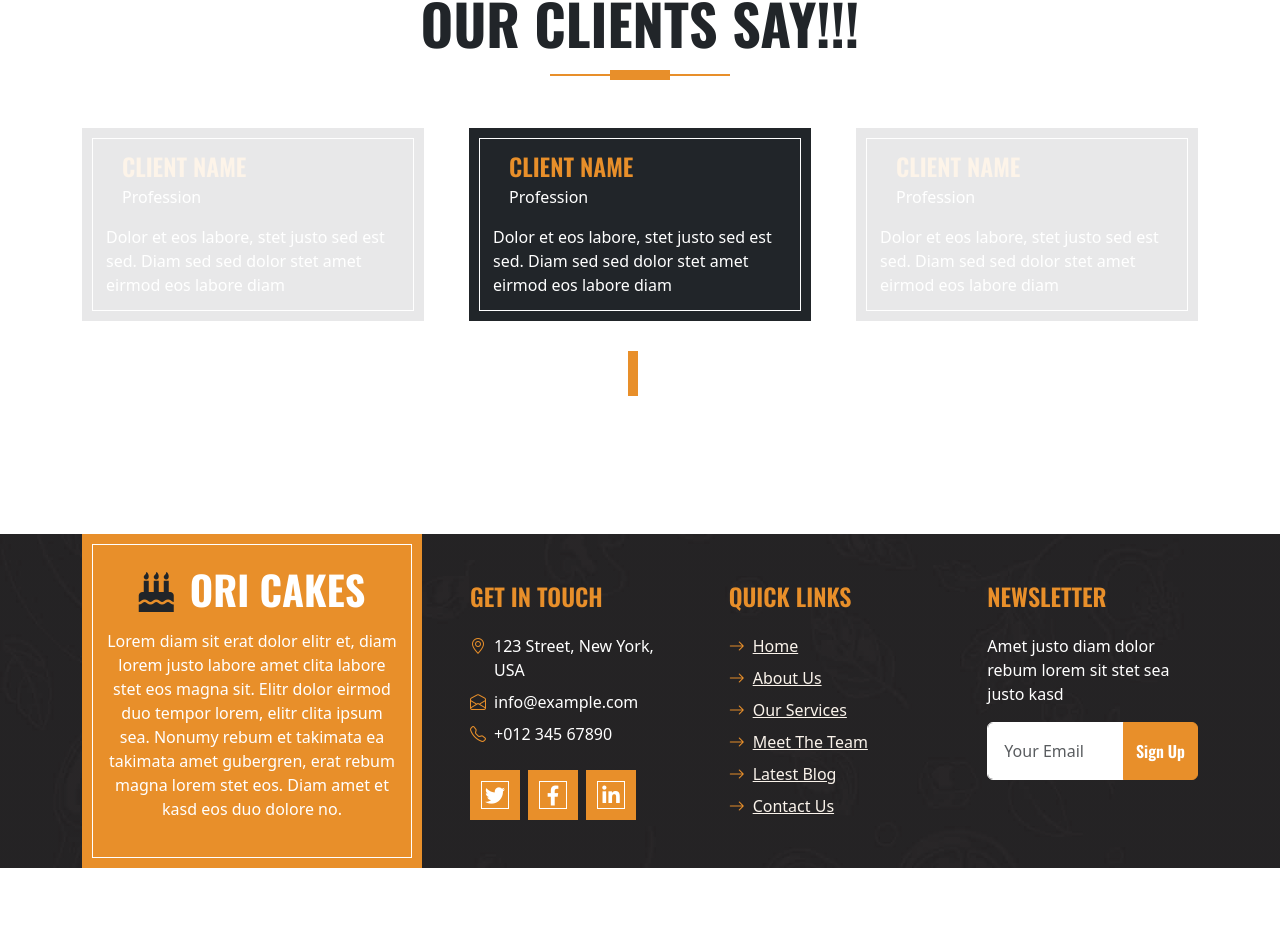
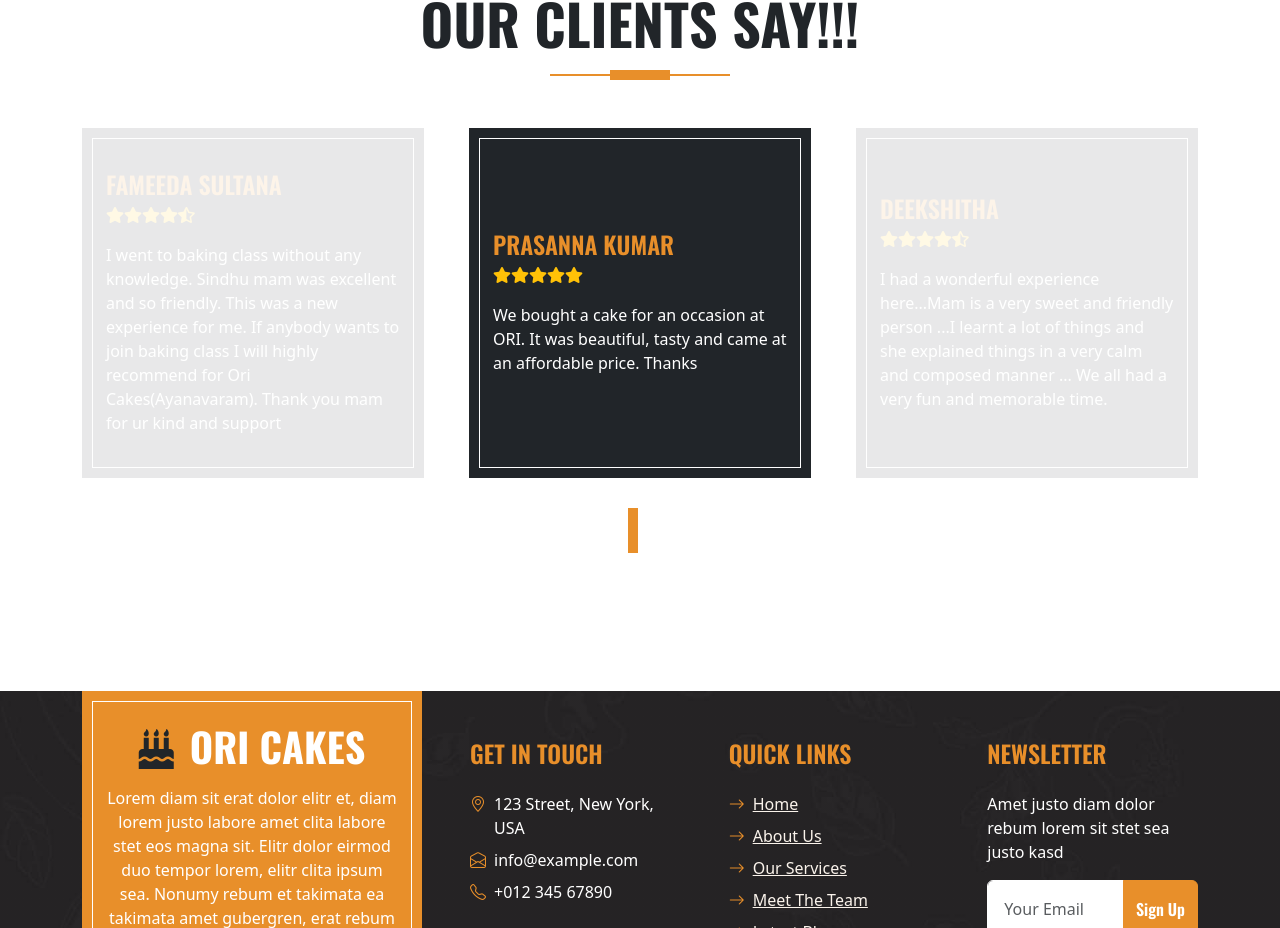
Before and after one commit to Naveenrichardson-sp/cake-shop-project, an Angular app: page / in a window 1280 px wide. Shown: the part 4580-5508 px from the top of the page. Before the commit the page ends 5448 px from the top, so only its background shows below. Built offline with nearby package versions, Linux system fonts and the light colour scheme.

Commit message:
testimonals design changes

```diff
--- a/src/app/testimonials/testimonials.component.css
+++ b/src/app/testimonials/testimonials.component.css
@@ -0,0 +1,10 @@
+.testimonial-carousel {
+  min-height: 420px; /* Adjust as needed */
+}
+
+.testimonial-item {
+  min-height: 350px; /* Ensures each item has enough height */
+  display: flex;
+  flex-direction: column;
+  justify-content: center;
+}
--- a/src/app/testimonials/testimonials.component.html
+++ b/src/app/testimonials/testimonials.component.html
@@ -8,42 +8,71 @@
         <div class="owl-carousel testimonial-carousel">
             <div class="testimonial-item bg-dark text-white border-inner p-4">
                 <div class="d-flex align-items-center mb-3">
-                        <div class="ps-3">
-                            <h4 class="text-primary text-uppercase mb-1">Client Name</h4>
-                            <span>Profession</span>
+                    <div class="ps-0">
+                        <h4 class="text-primary text-uppercase mb-1">Fameeda Sultana</h4>
+                        <span class="text-warning">
+                            <i class="fas fa-star"></i>
+                            <i class="fas fa-star"></i>
+                            <i class="fas fa-star"></i>
+                            <i class="fas fa-star"></i>
+                            <i class="fas fa-star-half-alt"></i>
+                        </span>
                     </div>
                 </div>
-                    <p class="mb-0">Dolor et eos labore, stet justo sed est sed. Diam sed sed dolor stet amet eirmod eos labore diam
+                <p class="mb-0">I went to baking class without any knowledge. Sindhu mam was excellent and so friendly.
+                    This was a new experience for me.
+                    If anybody wants to join baking class I will highly recommend for Ori Cakes(Ayanavaram).
+                    Thank you mam for ur kind and support
                 </p>
             </div>
             <div class="testimonial-item bg-dark text-white border-inner p-4">
                 <div class="d-flex align-items-center mb-3">
-                        <div class="ps-3">
-                            <h4 class="text-primary text-uppercase mb-1">Client Name</h4>
-                            <span>Profession</span>
+                    <div class="ps-0">
+                        <h4 class="text-primary text-uppercase mb-1">prasanna kumar</h4>
+                        <span class="text-warning">
+                            <i class="fas fa-star"></i>
+                            <i class="fas fa-star"></i>
+                            <i class="fas fa-star"></i>
+                            <i class="fas fa-star"></i>
+                            <i class="fas fa-star"></i>
+                        </span>
                     </div>
                 </div>
-                    <p class="mb-0">Dolor et eos labore, stet justo sed est sed. Diam sed sed dolor stet amet eirmod eos labore diam
+                <p class="mb-0">We bought a cake for an occasion at ORI. It was beautiful, tasty and came at an
+                    affordable price. Thanks
                 </p>
             </div>
             <div class="testimonial-item bg-dark text-white border-inner p-4">
                 <div class="d-flex align-items-center mb-3">
-                        <div class="ps-3">
-                            <h4 class="text-primary text-uppercase mb-1">Client Name</h4>
-                            <span>Profession</span>
+                    <div class="ps-0">
+                        <h4 class="text-primary text-uppercase mb-1">Deekshitha</h4>
+                        <span class="text-warning">
+                            <i class="fas fa-star"></i>
+                            <i class="fas fa-star"></i>
+                            <i class="fas fa-star"></i>
+                            <i class="fas fa-star"></i>
+                            <i class="fas fa-star-half-alt"></i>
+                        </span>
                     </div>
                 </div>
-                    <p class="mb-0">Dolor et eos labore, stet justo sed est sed. Diam sed sed dolor stet amet eirmod eos labore diam
-                    </p>
+                <p class="mb-0">I had a wonderful experience here...Mam is a very sweet and friendly person ...I learnt a lot of things and she explained things in a very calm and composed manner ... We all had a very fun and memorable time.
             </div>
             <div class="testimonial-item bg-dark text-white border-inner p-4">
                 <div class="d-flex align-items-center mb-3">
-                        <div class="ps-3">
-                            <h4 class="text-primary text-uppercase mb-1">Client Name</h4>
-                            <span>Profession</span>
+                    <div class="ps-0">
+                        <h4 class="text-primary text-uppercase mb-1">Uma abi</h4>
+                        <span class="text-warning">
+                            <i class="fas fa-star"></i>
+                            <i class="fas fa-star"></i>
+                            <i class="fas fa-star"></i>
+                            <i class="fas fa-star"></i>
+                        </span>
                     </div>
                 </div>
-                    <p class="mb-0">Dolor et eos labore, stet justo sed est sed. Diam sed sed dolor stet amet eirmod eos labore diam
+                <p class="mb-0">I joined Master Baking course in ORI Baking Class. The Gem Sindhuja Mammmm. She taught
+                    me very clearly and patiently and friendly. I came here with zero knowledge in baking but when I
+                    complete the course I learnt all the tips and tricks in baking and usage of tools and handling
+                    method easily and confidently. I am so satisfied.
                 </p>
             </div>
         </div>
```
Lines whose indentation alone changed are shown as unchanged.
